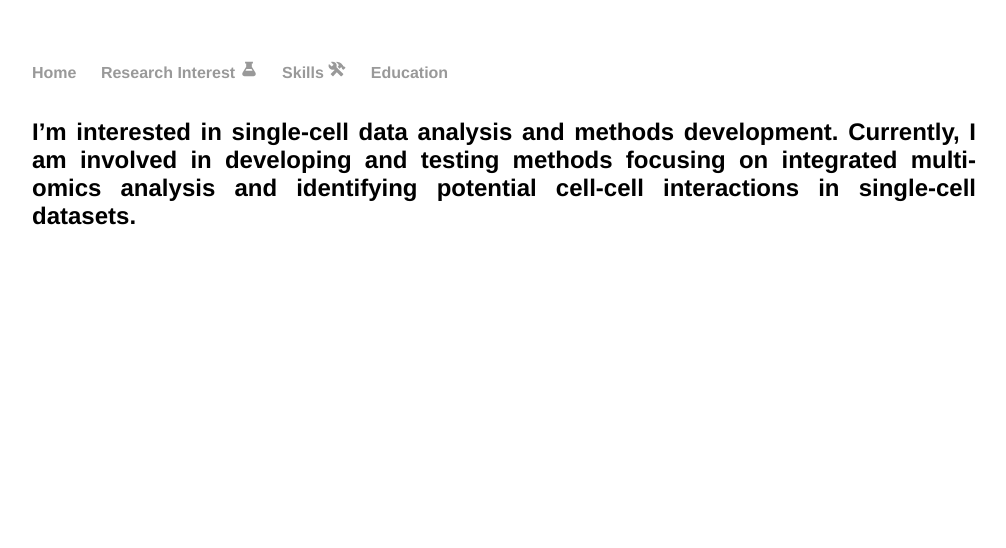
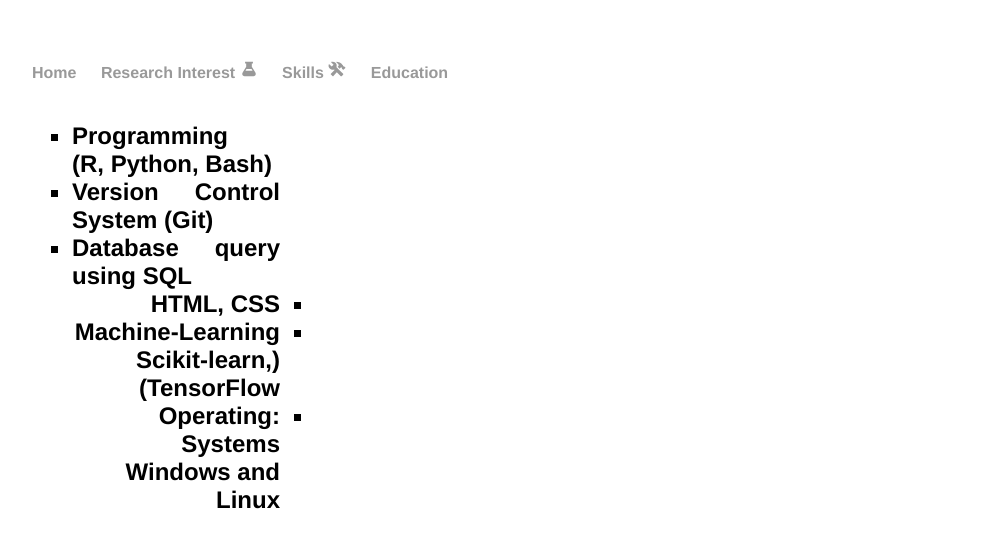
Before and after one commit to saisomesh2594/saisomesh2594.github.io, a Jekyll site: the page built from skills/index.html, in a window 1280 px wide. Shown: the top 548 px of the page, without its empty margins (128-1134 px from the left). Built offline with Jekyll 4.4.1, drawn with Linux system fonts in a browser that asks for light colours.

Commit message:
add skills

```diff
--- a/skills/index.html
+++ b/skills/index.html
@@ -1,15 +1,29 @@
 ---
 layout: default
-title: Research Interest
+title: Skills
 ---
 
+		<div id="twitter">
+			<!--<h1 align="right">Skills <ion-icon name="construct"></ion-icon></h1>-->
 
-		<div class="text-container">
 
-			<article>
-				<h2>
-					I’m interested in single-cell data analysis and methods development. Currently, I am involved in developing and testing methods focusing on integrated multi-omics analysis and identifying potential cell-cell interactions in single-cell datasets.
-
-				</h2>
-			</article>
+			<div style="float: left; width: 50%;">
+			<div>
+				<article><h2>
+				<ul class="custom">
+				<li>Programming<br>(R, Python, Bash)</li>
+				<li>Version Control System (Git)</li>
+				<li>Database query using SQL</li>
+				<!--</ul>
+				</article></h2>-->
+				<!--</div>
+				<div style="float: right; width: 50%;">-->
+				<!--<article><h2>-->
+				<!--<ul class="custom">-->
+				<li class="custom">HTML, CSS</li>
+				<li class="custom">Machine-Learning<br>(Scikit-learn, TensorFlow)</li>
+				<li class="custom">:Operating Systems<br>Windows and Linux</li>
+				</ul>
+				</article></h2>
+			</div>
 		</div>
```
